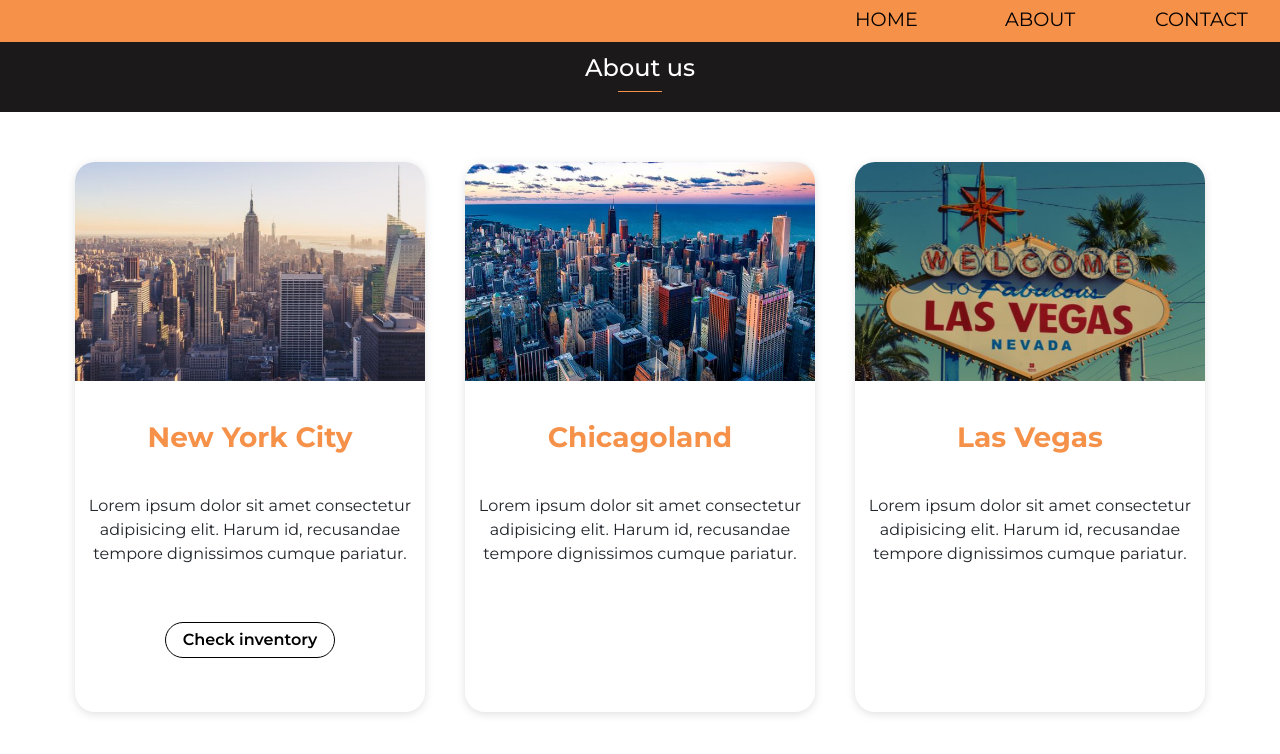
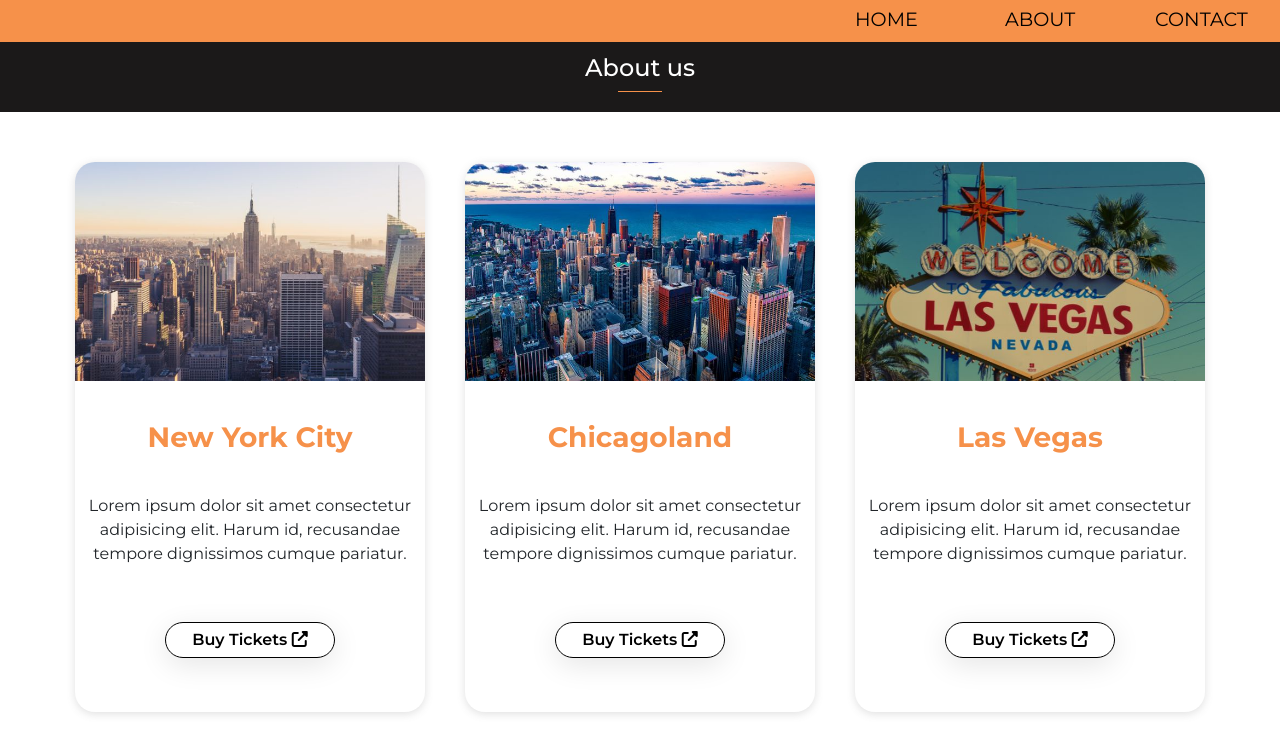
Before and after one commit to Panke44/first-ever-react-app, a React (Create React App) app: page /About in a window 1280 px wide. Shown: the top 754 px of the page. Built offline with nearby package versions, Linux system fonts and the light colour scheme.

Commit message:
Button testing

```diff
--- a/public/index.html
+++ b/public/index.html
@@ -11,6 +11,7 @@
     />
     <link rel="apple-touch-icon" href="%PUBLIC_URL%/logo192.png" />
     <link rel="manifest" href="%PUBLIC_URL%/manifest.json" />
+    <script src="https://kit.fontawesome.com/6e3f060249.js" crossorigin="anonymous"></script>
     <!-- CSS only -->
 <link href="https://cdn.jsdelivr.net/npm/bootstrap@5.2.0/dist/css/bootstrap.min.css" rel="stylesheet" integrity="sha384-gH2yIJqKdNHPEq0n4Mqa/HGKIhSkIHeL5AyhkYV8i59U5AR6csBvApHHNl/vI1Bx" crossorigin="anonymous">
 
--- a/src/App.js
+++ b/src/App.js
@@ -6,6 +6,7 @@ import {
   Route,
   Routes,
 } from "react-router-dom";
+import NotFound from './Components/NotFound';
 
 
 function App() {
@@ -15,6 +16,7 @@ function App() {
         <Route path="/" element={<Home />} />
         <Route path="/About" element={<About />} />
         <Route path="/Contact" element={<Contact />} />
+        <Route path="" element={<NotFound />} />
       </Routes>
     </Router>
   );
--- a/src/Components/Button.module.css
+++ b/src/Components/Button.module.css
@@ -3,7 +3,7 @@
     border: 0px;
     padding: 7px 15px;
     color: white;
-    border-radius: 7px;
+    border-radius: 8px;
     transition: 0.3s ease;
     border: 1px solid rgba(0, 0, 0, 0.0);
 }
--- /dev/null
+++ b/src/Components/BuyTicketsButton.jsx
@@ -0,0 +1,17 @@
+import React from 'react'
+import { Link } from 'react-router-dom'
+import style from './BuyTicketsButton.module.css'
+
+const BuyTicketsButton = (props) => {
+  return (
+    <Link to={props.link}>
+    <button type='button' className={style['red-button']}>
+      Buy Tickets <i class="fa-solid fa-up-right-from-square"></i>
+    </button>
+  </Link>
+  )
+}
+
+{/* <RedButton btn="Buy Tickets" link="/new-york-city" alt="Box Truck" fa="fa-solid fa-up-right-from-square"></RedButton> */}
+
+export default BuyTicketsButton
--- a/src/Components/RedButton.module.css
+++ b/src/Components/BuyTicketsButton.module.css
@@ -6,7 +6,7 @@
     border-radius: 25px;
     border: 1px solid black;
     transition: 0.3s ease;
-    /* box-shadow: rgba(246, 145, 74, 0.3) 0px 7px 29px 0px; */
+    box-shadow: rgba(0, 0, 0, 0.1) 0px 7px 29px 0px;
     font-weight: 600;
 }
 
--- /dev/null
+++ b/src/Components/NotFound.jsx
@@ -0,0 +1,9 @@
+import React from 'react'
+
+const NotFound = () => {
+  return (
+    <div>404 ERROR PAGE NOT FOUND</div>
+  )
+}
+
+export default NotFound
--- a/src/Components/RedButton.jsx
+++ /dev/null
@@ -1,15 +0,0 @@
-import React from 'react'
-import { Link } from 'react-router-dom'
-import style from './RedButton.module.css'
-
-const RedButton = (props) => {
-  return (
-    <Link to={props.link}>
-    <button type='button' className={style['red-button']}>
-      {props.btn}
-    </button>
-  </Link>
-  )
-}
-
-export default RedButton
--- a/src/Pages/About.jsx
+++ b/src/Pages/About.jsx
@@ -3,8 +3,7 @@ import Navbar from '../Components/Navbar';
 import Title from '../Components/Title'
 import CardHolder from "../Components/CardHolder";
 import Card from "../Components/Card";
-import RedButton from '../Components/RedButton';
-import Button from '../Components/Button';
+import BuyTicketsButton from '../Components/BuyTicketsButton';
 
 import nyc from "../Images/nyc.jpg";
 import chicago from "../Images/chicago.jpg";
@@ -19,17 +18,19 @@ const About = () => {
           <Card cardImg={nyc}>
             <h3> New York City</h3>
             <p>Lorem ipsum dolor sit amet consectetur adipisicing elit. Harum id, recusandae tempore dignissimos cumque pariatur.</p>
-            <RedButton btn="Check inventory" link="/truck-sale" alt="Box Truck"></RedButton>
+            <BuyTicketsButton link="/new-york-city"/>
           </Card>
 
           <Card cardImg={chicago}>
             <h3> Chicagoland </h3>
             <p>Lorem ipsum dolor sit amet consectetur adipisicing elit. Harum id, recusandae tempore dignissimos cumque pariatur.</p>
+            <BuyTicketsButton link="/chicago"/>
           </Card>
 
           <Card cardImg={lasvegas}>
             <h3> Las Vegas </h3>
             <p>Lorem ipsum dolor sit amet consectetur adipisicing elit. Harum id, recusandae tempore dignissimos cumque pariatur.</p>
+            <BuyTicketsButton link="/las-vegas"/>
           </Card>
 
         </CardHolder>
--- a/src/Pages/Contact.jsx
+++ b/src/Pages/Contact.jsx
@@ -4,7 +4,6 @@ import Title from '../Components/Title'
 import CardHolder from '../Components/CardHolder'
 import Card from '../Components/Card'
 import Button from '../Components/Button'
-import RedButton from '../Components/RedButton'
 import DoubleText from '../Components/DoubleText'
 
 import img1 from '../Images/box.jpg'
@@ -22,7 +21,7 @@ const Contact = () => {
         <Card cardImg={img1} >
           <h3>Truck Sale</h3>
           <p>Looking to lease, rent or buy a truck? See what we have available for you.</p>
-          <RedButton btn="Check inventory" link="/truck-sale" alt="Box Truck"></RedButton>
+          <Button btn="Check inventory" link="/truck-sale" alt="Box Truck"></Button>
         </Card>
 
         <Card cardImg={img2}>
```
